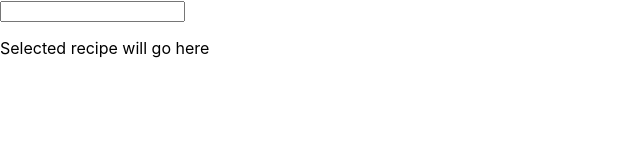
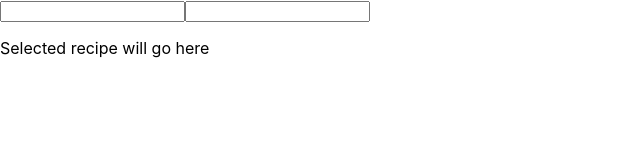
Before and after one commit to jakehowlett93/vegan-recipes, a React (Create React App) app: page / in a window 1280 px wide. Shown: the top 160 px of the page, without its empty margins (0-640 px from the left). Built offline with nearby package versions, Linux system fonts and the light colour scheme.

Commit message:
add second search field

```diff
--- a/src/components/search.js
+++ b/src/components/search.js
@@ -3,8 +3,11 @@ import React from 'react';
 const Search = () => {
 
   return (
-    <input type="text" />
-  )
+    <div>
+      <input type="text" />
+      <input type="text" />
+    </div>
+  );
 }
 
 export default Search;
```
